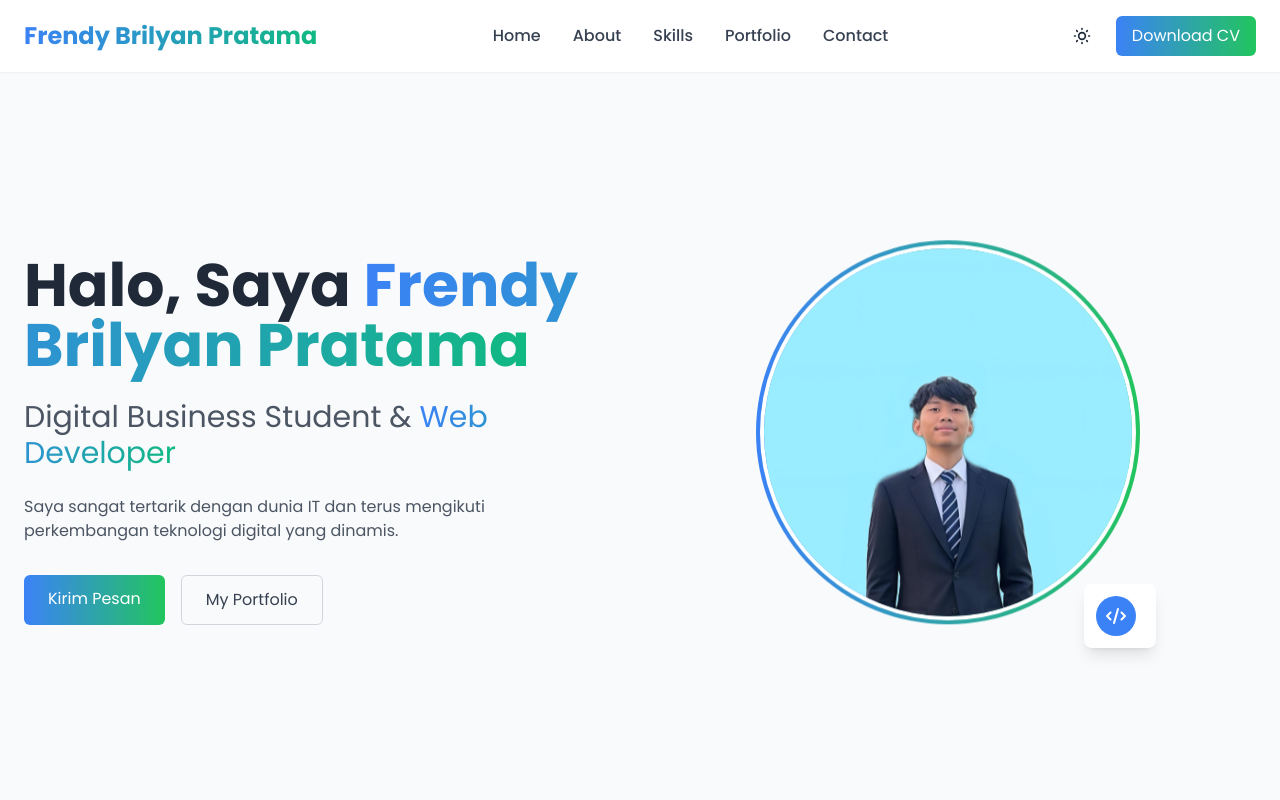
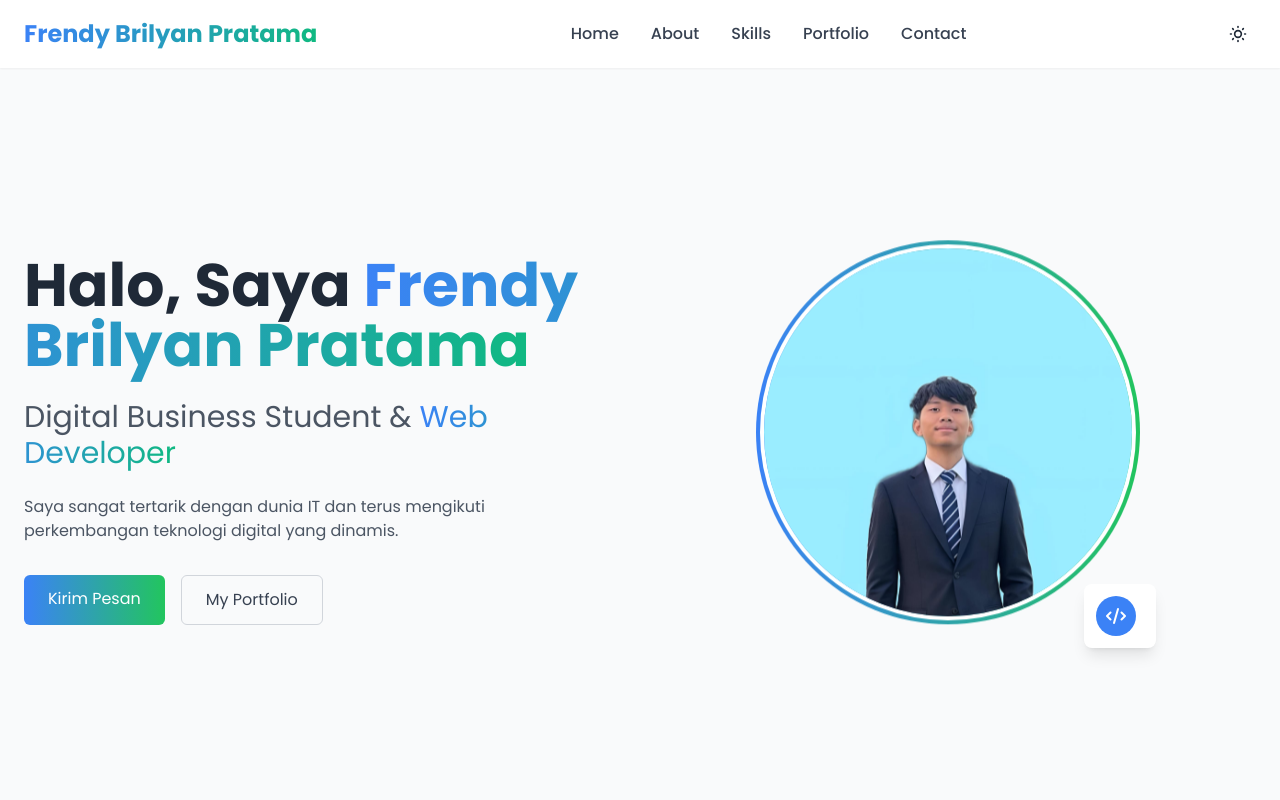
Before and after one commit to lenzzskyy/Portfolio, a plain HTML site: page index.html in a window 1280 px wide. Shown: the top 800 px of the page. Drawn offline with nearby package versions, Linux system fonts and the light colour scheme.

Commit message:
Update index.html

```diff
--- a/index.html
+++ b/index.html
@@ -128,7 +128,6 @@
                             <path stroke-linecap="round" stroke-linejoin="round" stroke-width="2" d="M12 3v1m0 16v1m9-9h-1M4 12H3m15.364 6.364l-.707-.707M6.343 6.343l-.707-.707m12.728 0l-.707.707M6.343 17.657l-.707.707M16 12a4 4 0 11-8 0 4 4 0 018 0z"></path>
                         </svg>
                     </button>
-                    <a href="#" class="px-4 py-2 bg-gradient-to-r from-blue-500 to-green-500 text-white rounded-md hover:opacity-90 transition">Download CV</a>
                 </div>
             </div>
 
```
